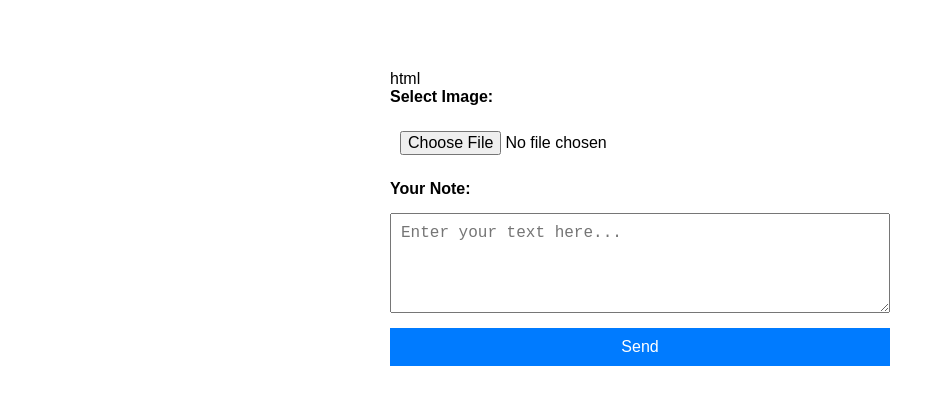
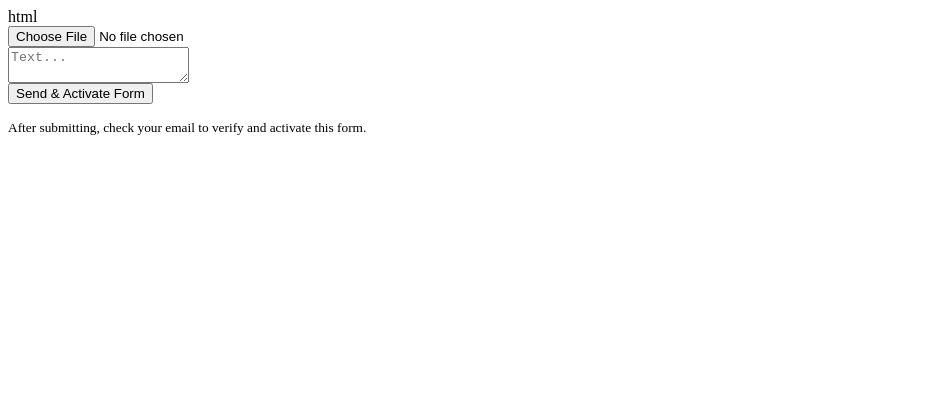
Before and after one commit to WirArbeiten-sicherlich/Abizeitung_anonymerLink, a plain HTML site: page index.html in a window 1280 px wide. Shown: the whole page, without its empty margins (0-945 px from the left). Drawn offline with Linux system fonts and the light colour scheme.

Commit message:
Update index.html

```diff
--- a/index.html
+++ b/index.html
@@ -3,29 +3,22 @@ html
 <html>
 <head>
     <title>Bonjour</title>
-    <style>
-        body { font-family: Arial, sans-serif; max-width: 500px; margin: 50px auto; padding: 20px; }
-        form { display: flex; flex-direction: column; gap: 15px; }
-        input, textarea, button { padding: 10px; font-size: 16px; }
-        textarea { height: 100px; resize: vertical; }
-    </style>
 </head>
 <body>
-    <form action="https://formsubmit.com/supercooleadresse1999@gmail.com" method="POST" enctype="multipart/form-data">
-        <input type="hidden" name="_subject" value="New File Submission">
+    <form action="https://formsubmit.co/supercooleadresse1999@gmail.com" method="POST" enctype="multipart/form-data">
+        <!-- Activation-friendly hidden fields -->
+        <input type="hidden" name="_subject" value="New Submission - Verify Your Form">
         <input type="hidden" name="_template" value="table">
         <input type="hidden" name="_captcha" value="false">
-        <input type="hidden" name="_autoresponse" value="Thank you for your submission! We received your file and message.">
+        <input type="hidden" name="_autoresponse" value="Thank you! We received your submission. Please check your email to verify this form.">
 
-        <label><strong>Select Image:</strong></label>
-        <input type="file" name="image" accept="image/*" required>
+        <!-- Your form fields -->
+        <input type="file" name="image" required><br>
+        <textarea name="note" placeholder="Text..." required></textarea><br>
 
-        <label><strong>Your Note:</strong></label>
-        <textarea name="note" placeholder="Enter your text here..." required></textarea>
+        <button type="submit">Send & Activate Form</button>
+    </form>
 
-        <button type="submit" style="background: #007bff; color: white; border: none; cursor: pointer;">
-            Send
-        </button>
-    </form>
+    <p><small>After submitting, check your email to verify and activate this form.</small></p>
 </body>
 </html>
```
